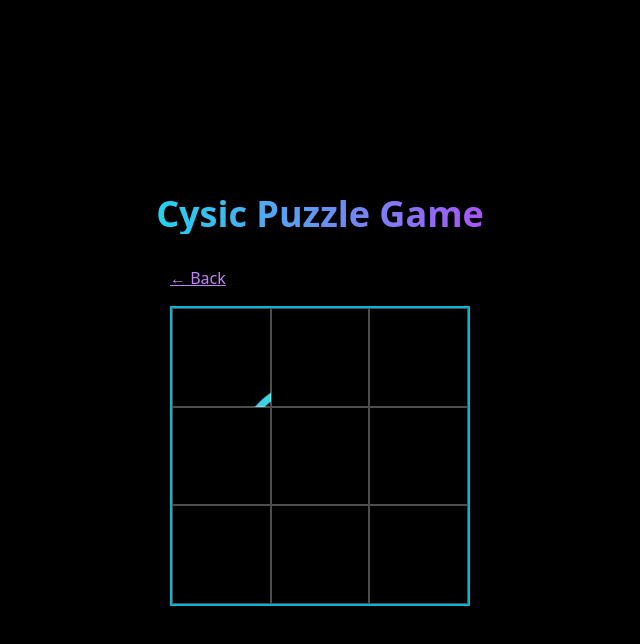
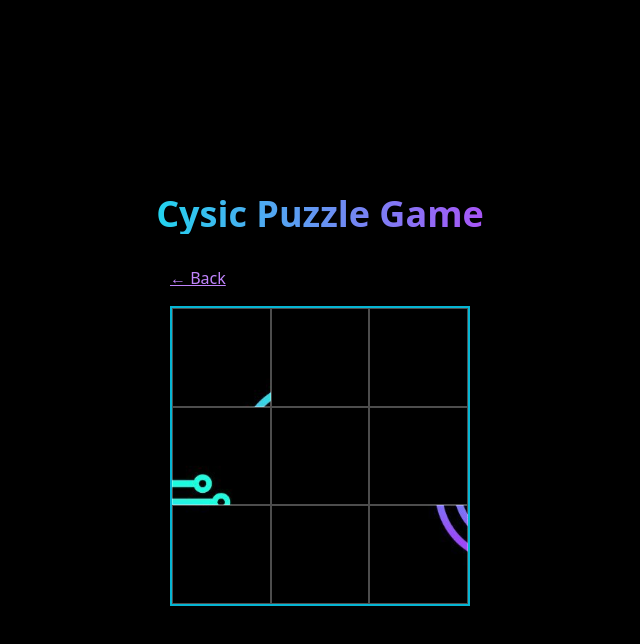
Before and after one commit to Abhi789X/Cysic-puzzle-, a React (Vite) app: page / in a window 1280 px wide. Both pictures are taken after a click on the button "Cysic Logo". Shown: the top 644 px of the page, without its empty margins (320-960 px from the left). Built offline with nearby package versions, Linux system fonts and the light colour scheme.

Commit message:
Update SlidingPuzzle.jsx

```diff
--- a/src/components/SlidingPuzzle.jsx
+++ b/src/components/SlidingPuzzle.jsx
@@ -59,9 +59,8 @@ export default function SlidingPuzzle({ image, onBack }) {
               onClick={() => moveTile(index)}
               style={{
                 backgroundImage: `url(${image})`,
-                backgroundSize: `${GRID_SIZE * 100}%`,
-                backgroundPosition: `-${(tile % GRID_SIZE) * 100}% -${Math.floor(tile / GRID_SIZE) * 100}%`,
-                backgroundRepeat: 'no-repeat'
+                backgroundSize: `${GRID_SIZE * 100}% ${GRID_SIZE * 100}%`,
+                backgroundPosition: `-${(tile % GRID_SIZE) * (100 / GRID_SIZE)}% -${Math.floor(tile / GRID_SIZE) * (100 / GRID_SIZE)}%`,
               }}
             />
           )
```
